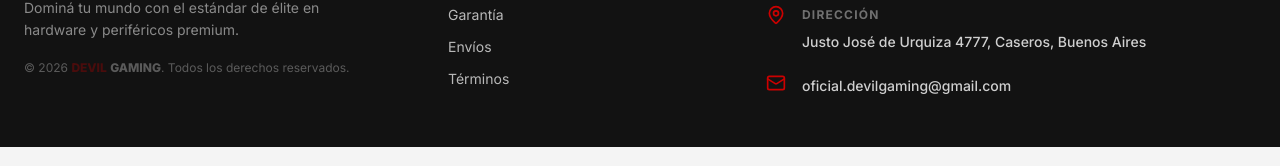
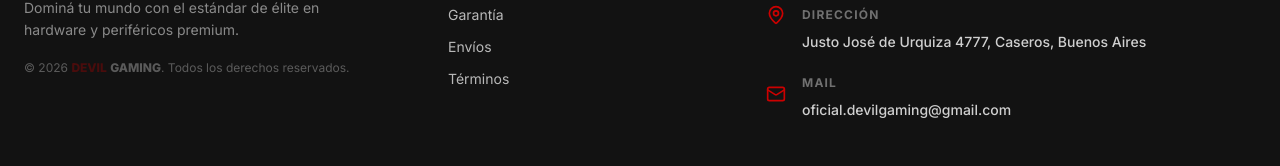
Before and after one commit to oficialdevilgaming/web, a Next.js app: page / in a window 1280 px wide. Shown: the part 1733-1899 px from the top of the page. Built offline with nearby package versions, Linux system fonts and the light colour scheme; no server answers; the database is empty; what @mui/material-nextjs would draw is missing.

Commit message:
add mail

```diff
--- a/src/components/layout/Footer.tsx
+++ b/src/components/layout/Footer.tsx
@@ -133,6 +133,19 @@
                   <Box sx={{ color: 'primary.main' }}>
                     <Mail size={20} />
                   </Box>
+                  <Box>
+                    <Typography
+                      variant="caption"
+                      sx={{
+                        color: 'rgba(255,255,255,0.4)',
+                        fontWeight: 700,
+                        letterSpacing: 1.2,
+                        display: 'block',
+                        mb: 0.5
+                      }}
+                    >
+                      MAIL
+                    </Typography>
                     <Link
                       href="mailto:oficial.devilgaming@gmail.com"
                       color="inherit"
@@ -150,6 +163,7 @@
                     >
                       oficial.devilgaming@gmail.com
                     </Link>
+                  </Box>
                 </Stack>
               </Stack>
             </Stack>
```
Lines whose indentation alone changed are shown as unchanged.
